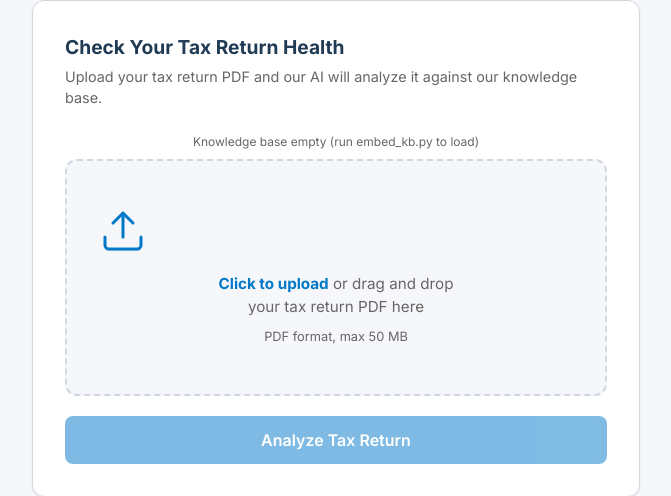
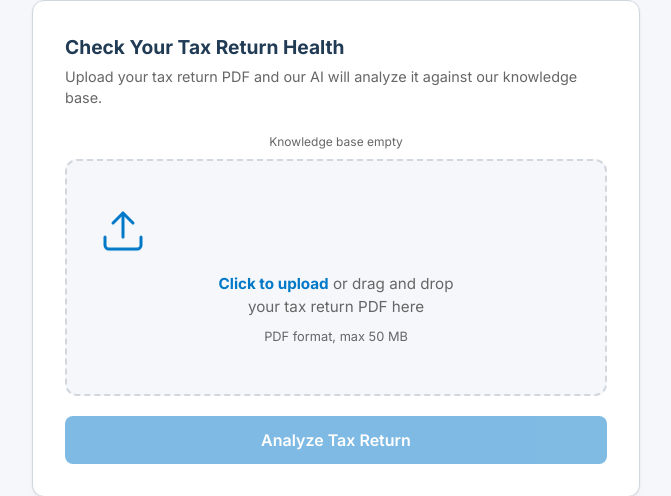
Before and after one commit to hammadtariq088/tax-health-checker, a FastAPI app: page / in a window 1280 px wide. Shown: the part 128-624 px from the top of the page, without its empty margins (304-975 px from the left). Run offline with FastAPI, Linux system fonts and the light colour scheme; data that the repository does not hold is empty; some libraries are stand-ins or nearby versions.

Commit message:
fix text

```diff
--- a/templates/index.html
+++ b/templates/index.html
@@ -1760,9 +1760,9 @@
           .then(function (s) {
             var el = document.getElementById("kbStatus");
             if (s.chunks > 0) {
-              el.textContent = "Knowledge base: " + s.chunks + " chunks loaded";
+              el.textContent = "Knowledge base loaded";
             } else {
-              el.textContent = "Knowledge base empty (run embed_kb.py to load)";
+              el.textContent = "Knowledge base empty";
             }
           })
           .catch(function () {
```
